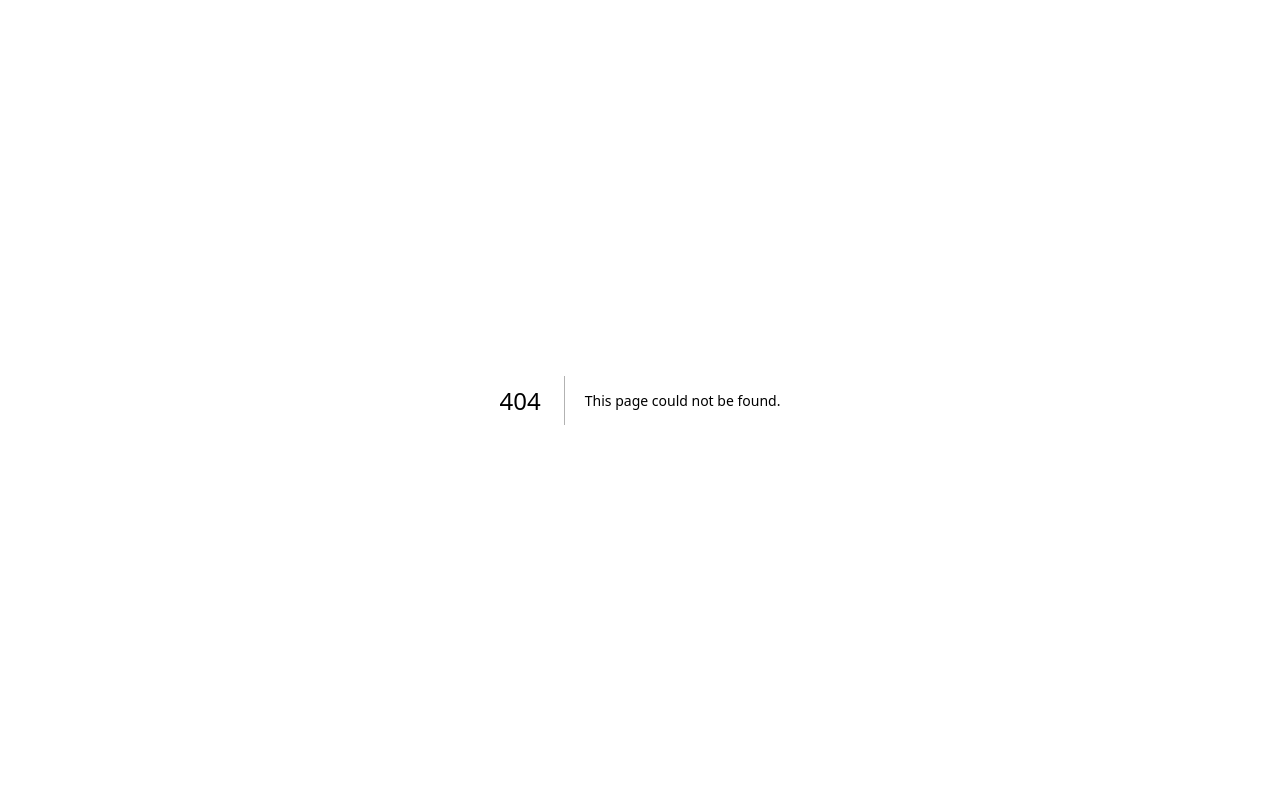
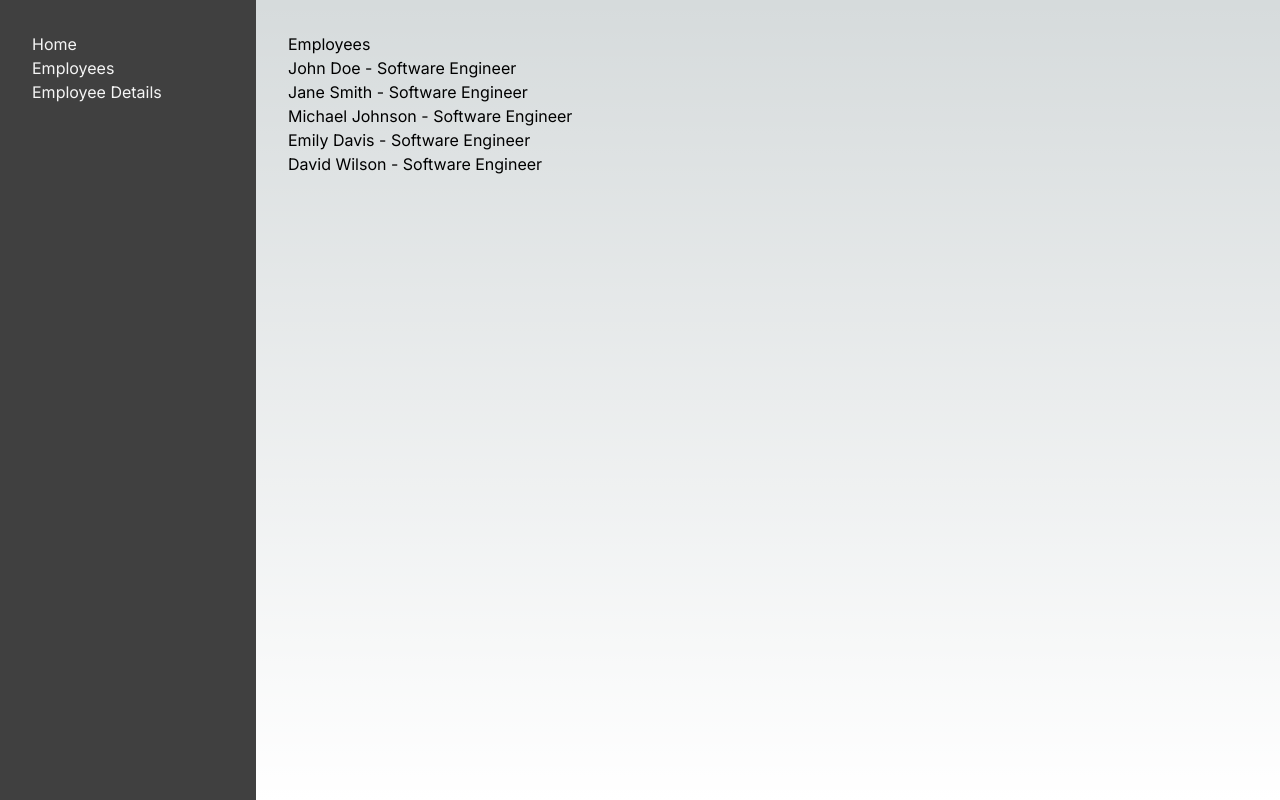
Before and after one commit to Luwat/employee-management-system, a Next.js app: page /employees in a window 1280 px wide. Before the commit this address had no page. Built offline with nearby package versions, Linux system fonts and the light colour scheme; data requests are answered from the project's data file.

Commit message:
Create database connection

```diff
--- /dev/null
+++ b/app/api/route.ts
@@ -0,0 +1 @@
+const url = "https://my-json-server.typicode.com/luwat/employees/employees"
--- a/app/dashboard/employees/page.tsx
+++ /dev/null
@@ -1,11 +0,0 @@
-import React from 'react'
-
-const page = () => {
-  return (
-    <div>
-
-    </div>
-  )
-}
-
-export default page
--- a/app/dashboard/layout.tsx
+++ /dev/null
@@ -1,10 +0,0 @@
-import SideNav from '@/components/side-nav'
-import React from 'react'
-
-const Layout = () => {
-  return (
-    <SideNav />
-  )
-}
-
-export default Layout
--- a/app/dashboard/page.tsx
+++ /dev/null
@@ -1,11 +0,0 @@
-import React from 'react'
-
-const Page = () => {
-  return (
-    <div>
-      Hello this is the dashboard
-    </div>
-  )
-}
-
-export default Page
--- /dev/null
+++ b/app/employees/layout.tsx
@@ -0,0 +1,13 @@
+import SideNav from "@/components/side-nav";
+import React from "react";
+
+const Layout = ({ children }: { children: React.ReactNode }) => {
+  return (
+    <main className="flex h-screen w-screen">
+      <SideNav />
+      {children}
+    </main>
+  );
+};
+
+export default Layout;
--- /dev/null
+++ b/app/employees/page.tsx
@@ -0,0 +1,55 @@
+// "use client";
+
+// import React from "react";
+// import initialEmployees from "@/models/db.json";
+
+type EmployeesData = {
+  id: number;
+  firstName: string;
+  lastName: string;
+  email: string;
+  address: string;
+  phoneNumber: string;
+  emergencyPhoneNumber: string;
+  bankName: string;
+  bankAccountNumber: string
+  bankAccountName: string;
+  nextOfKin: string;
+  nextOfKinNumber: string;
+  nextOfKinRelationship: string;
+  position: string;
+  startDate: string;
+  dateOfBirth: string;
+  educationLevel: string;
+};
+
+const EmployeesPage = async () => {
+  // const [employees, setEmployees] = React.useState<EmployeesData[]>([
+  //   ...initialEmployees,
+  // ]);
+
+  // console.log(employees);
+  async function getEmployees() {
+    const response = await fetch("http://localhost:3004/employees");
+    const data = await response.json();
+    return data;
+    // setEmployees(data);
+  }
+
+  const employees: EmployeesData[] = await getEmployees();
+
+  return (
+    <div className="w-4/5 p-8">
+      <h1>Employees</h1>
+      {employees.map((employee) => (
+        <div key={employee.id}>
+          <p>
+            {employee.firstName} {employee.lastName} - {employee.position}
+          </p>
+        </div>
+      ))}
+    </div>
+  );
+};
+
+export default EmployeesPage;
--- /dev/null
+++ b/components/form.tsx
@@ -0,0 +1,29 @@
+import { Input, TextArea } from "./inputs";
+
+const Form = () => {
+  return (
+    <form action="">
+      <Input type="text" label="First Name" name="first-name" />
+      <Input type="text" label="Last Name" name="last-name" />
+      <Input type="email" label="Email" name="email" />
+      <TextArea label="Address" name="address" />
+      <Input type="tel" label="Phone Number" name="phone-number" />
+      <Input type="tel" label="Emergency Number" name="emergency-number" />
+      <Input type="text" label="Bank Name" name="bank-name" />
+      <Input type="tel" label="Bank Account Number" name="bank-account-number" />
+      <Input type="text" label="Next of Kin" name="next-of-kin" />
+      <Input type="tel" label="Next of Kin Number" name="next-of-kin-number" />
+      <Input type="text" label="Next of Kin relationship" name="next-of-kin-relationship" />
+      <Input type="text" label="Job Title" name="job-title" />
+      <Input type="date" label="Employment Start Date" name="start-date" />
+      <Input type="date" label="Birth Date" name="birth-date" />
+      <Input type="text" label="Education Level" name="educational-level" />
+      <p>
+        <button>Cancel</button>
+        <button type="submit">Submit</button>
+      </p>
+    </form>
+  );
+};
+
+export default Form;
--- /dev/null
+++ b/components/inputs.tsx
@@ -0,0 +1,33 @@
+interface InputGroupProps extends React.ComponentPropsWithoutRef<"input"> {
+    label: string;
+    name: string;
+}
+
+interface TextareaProps extends React.ComponentPropsWithoutRef<"textarea"> {
+    label: string;
+    name: string;
+}
+export function Input({
+  label,
+  name,
+  ...props
+}: InputGroupProps) {
+  return (
+    <p>
+      <label htmlFor={name}>{label}</label>
+      <input id={name} placeholder={label} {...props} />
+    </p>
+  );
+}
+export function TextArea({
+  label,
+  name,
+  ...props
+}: TextareaProps) {
+  return (
+    <p >
+      <label htmlFor={name}>{label}</label>
+      <textarea id={name} placeholder={label} {...props} />
+    </p>
+  );
+}
--- a/components/side-nav.tsx
+++ b/components/side-nav.tsx
@@ -1,7 +1,7 @@
 import Link from "next/link";
 
 const SideNav = () => {
-  return <section className="h-screen w-1/5 bg-neutral-700 text-neutral-100 p-8 fixed">
+  return <section className="h-screen w-1/5 bg-neutral-700 text-neutral-100 p-8 bg-fixed">
     <div >
         <Link href={'/dashboard'}>
             <h1>Home</h1>
--- /dev/null
+++ b/models/db.json
@@ -0,0 +1,99 @@
+{
+  "employees": [
+    {
+      "id": 1,
+      "firstName": "John",
+      "lastName": "Doe",
+      "email": "john.doe@example.com",
+      "address": "No. 1, John Doe Street, Boston MA 021",
+      "phoneNumber": "08092243434",
+      "emergencyPhoneNumber": "08089993424",
+      "bankName": "UBA",
+      "bankAccountNumber": "0011223334",
+      "bankAccountName": "John Doe Smith",
+      "nextOfKin": "Alex Smith",
+      "nextOfKinNumber": "08032323232",
+      "nextOfKinRelationship": "Sibling",
+      "position": "Software Engineer",
+      "startDate": "2022-01-15",
+      "dateOfBirth": "1990-01-01",
+      "educationLevel": "Student"
+    },
+    {
+      "id": 2,
+      "firstName": "Jane",
+      "lastName": "Smith",
+      "email": "jane.smith@example.com",
+      "address": "No. 1, Jane Smith Street, Boston MA 021",
+      "phoneNumber": "08092243434",
+      "emergencyPhoneNumber": "08089993424",
+      "bankName": "UBA",
+      "bankAccountNumber": "0011223334",
+      "bankAccountName": "Jane Smith",
+      "nextOfKin": "Stephen Smith",
+      "nextOfKinNumber": "08032323232",
+      "nextOfKinRelationship": "Sibling",
+      "position": "Software Engineer",
+      "startDate": "2022-01-15",
+      "dateOfBirth": "1990-01-01",
+      "educationLevel": "Student"
+    },
+    {
+      "id": 3,
+      "firstName": "Michael",
+      "lastName": "Johnson",
+      "email": "michael.johnson@example.com",
+      "address": "No. 1, John Doe Street, Boston MA 021",
+      "phoneNumber": "08092243434",
+      "emergencyPhoneNumber": "08089993424",
+      "bankName": "UBA",
+      "bankAccountNumber": "0011223334",
+      "bankAccountName": "Michael Johnson",
+      "nextOfKin": "Esther Johnson",
+      "nextOfKinNumber": "08032323232",
+      "nextOfKinRelationship": "Sibling",
+      "position": "Software Engineer",
+      "startDate": "2022-01-15",
+      "dateOfBirth": "1990-01-01",
+      "educationLevel": "Student"
+    },
+    {
+      "id": 4,
+      "firstName": "Emily",
+      "lastName": "Davis",
+      "email": "emily.davis@example.com",
+      "address": "No. 1, John Doe Street, Boston MA 021",
+      "phoneNumber": "08092243434",
+      "emergencyPhoneNumber": "08089993424",
+      "bankName": "UBA",
+      "bankAccountNumber": "0011223334",
+      "bankAccountName": "Emily Davis",
+      "nextOfKin": "Davis Lucy",
+      "nextOfKinNumber": "08032323232",
+      "nextOfKinRelationship": "Sibling",
+      "position": "Software Engineer",
+      "startDate": "2022-01-15",
+      "dateOfBirth": "1990-01-01",
+      "educationLevel": "Student"
+    },
+    {
+      "id": 5,
+      "firstName": "David",
+      "lastName": "Wilson",
+      "email": "david.wilson@example.com",
+      "address": "No. 1, John Doe Street, Boston MA 021",
+      "phoneNumber": "08092243434",
+      "emergencyPhoneNumber": "08089993424",
+      "bankName": "UBA",
+      "bankAccountNumber": "0011223334",
+      "bankAccountName": "Math lane 233, Boston, MA 0",
+      "nextOfKin": "Wilson Nicholas",
+      "nextOfKinNumber": "08032323232",
+      "nextOfKinRelationship": "Sibling",
+      "position": "Software Engineer",
+      "startDate": "2022-01-15",
+      "dateOfBirth": "1990-01-01",
+      "educationLevel": "Student"
+    }
+  ]
+}
```
Also changed, not shown: package.json (+6 -5 lines), app/employees/new/page.tsx (added), 1 other file (tests, documents, lock files or other folders).
